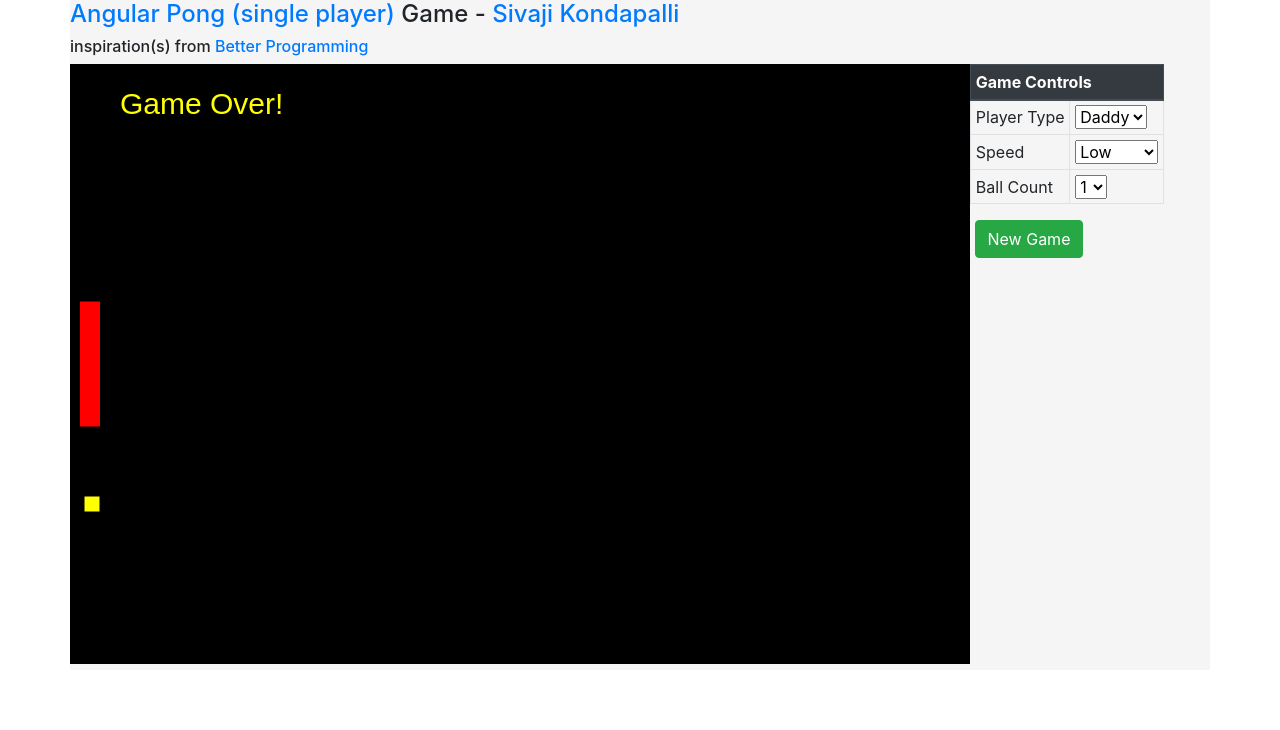
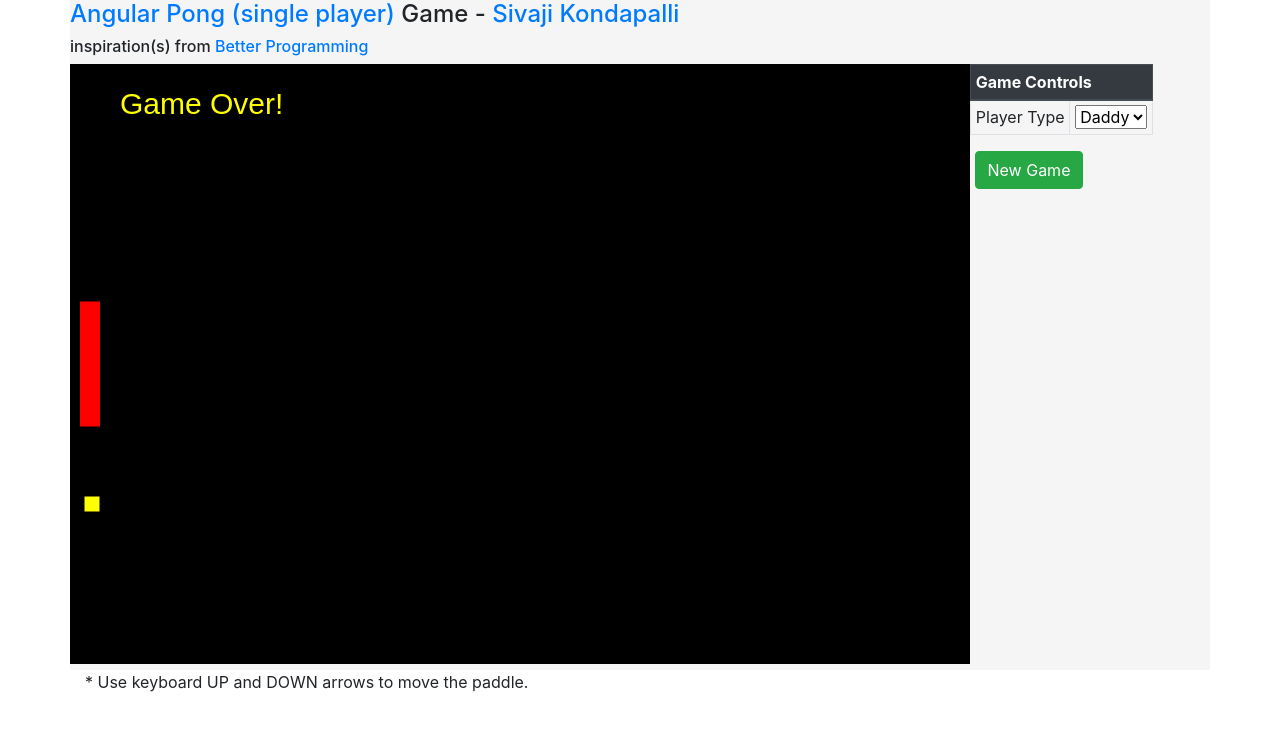
Before and after one commit to sivajik/angular-pong-game, an Angular app: page / in a window 1280 px wide. Shown: the top 730 px of the page. Built offline with nearby package versions, Linux system fonts and the light colour scheme.

Commit message:
first copy after gh-pages push

```diff
--- a/angular.json
+++ b/angular.json
@@ -118,6 +118,10 @@
               "devServerTarget": "angular-pong-game:serve:production"
             }
           }
+        },
+        "deploy": {
+          "builder": "angular-cli-ghpages:deploy",
+          "options": {}
         }
       }
     }
--- a/package.json
+++ b/package.json
@@ -29,9 +29,10 @@
     "@angular/cli": "~9.1.0",
     "@angular/compiler-cli": "~9.1.0",
     "@angular/language-service": "~9.1.0",
-    "@types/node": "^12.11.1",
     "@types/jasmine": "~3.5.0",
     "@types/jasminewd2": "~2.0.3",
+    "@types/node": "^12.11.1",
+    "angular-cli-ghpages": "^0.6.2",
     "codelyzer": "^5.1.2",
     "jasmine-core": "~3.5.0",
     "jasmine-spec-reporter": "~4.2.1",
--- a/src/app/pong/pong.component.html
+++ b/src/app/pong/pong.component.html
@@ -20,7 +20,7 @@
                         </select>
                     </td>
                 </tr>
-                <tr>
+                <!--<tr>
                     <td>Speed</td>
                     <td>
                         <select>
@@ -40,9 +40,12 @@
                         </select>
                     </td>
                 </tr>
+            -->
             </tbody>
         </table>
 
         &nbsp;<button  class="btn btn-success" [ngStyle]="{visibility: gameCompleted ? 'visible' : 'hidden'}" (click)="restartGame()">New Game</button>
+
     </div>
 </div>
+<p>* Use keyboard UP and DOWN arrows to move the paddle.</p>
```
Also changed, not shown: 12 other files (tests, documents, lock files or other folders).
